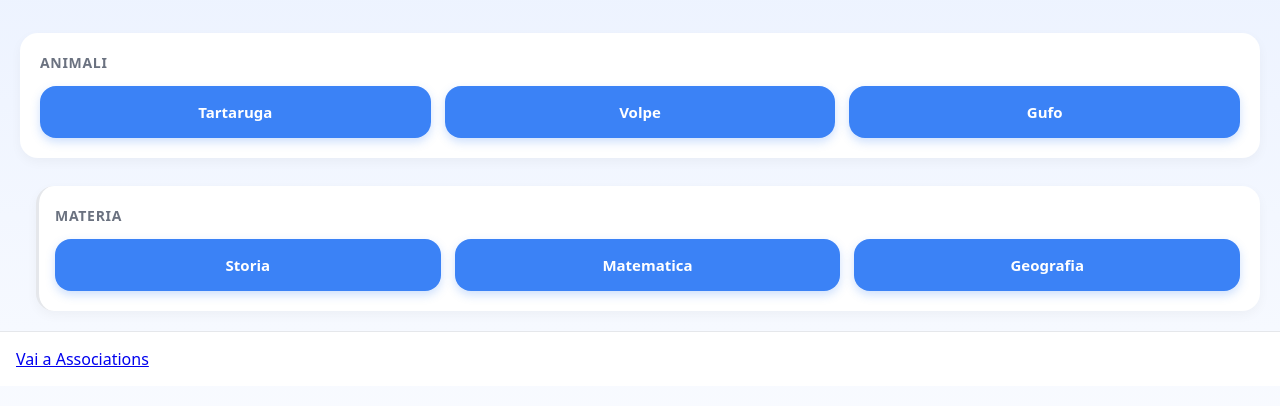
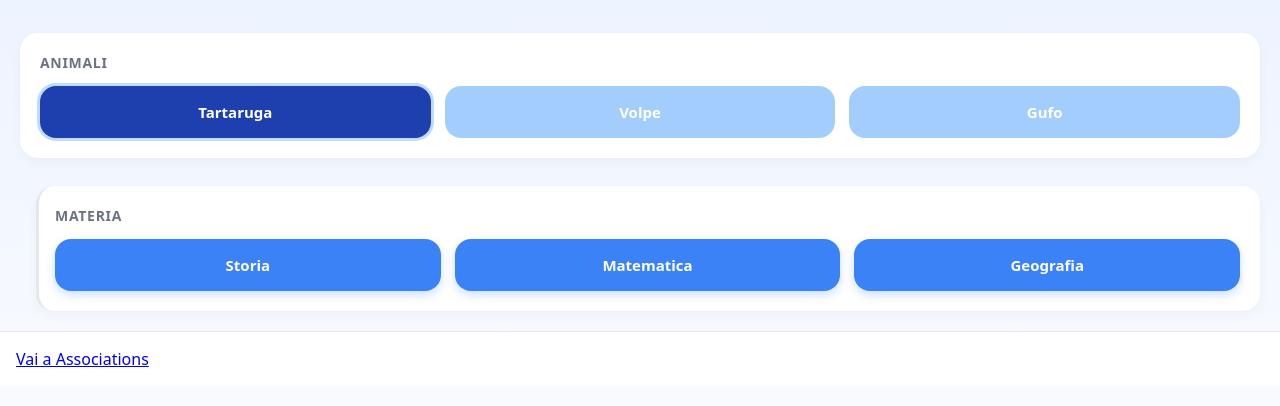
Before and after one commit to IvanPerletti/MindUp, a plain HTML site: page index.html in a window 1280 px wide. Both pictures are taken after a click on the button "Tartaruga". Shown: the part 126-532 px from the top of the page. Drawn offline with Linux system fonts and the light colour scheme.

Commit message:
new main layout - highlighted current tree view item

```diff
--- a/main.css
+++ b/main.css
@@ -82,6 +82,7 @@ button {
   box-shadow: 0 4px 10px rgba(59,130,246,0.25);
 }
 
+
 button:active {
   transform: scale(0.97);
 }
@@ -129,3 +130,18 @@ button:disabled {
 .hidden {
   display: none;
 }
+/* =========================
+   STATO SELEZIONATO
+   ========================= */
+
+button.is-selected {
+  background: #1e40af;               /* blu più profondo */
+  box-shadow: 0 0 0 3px #bfdbfe;      /* outline chiaro */
+}
+
+/* per livelli non attivi ma già superati */
+button.is-dimmed {
+  background: #93c5fd;
+  box-shadow: none;
+  opacity: 0.85;
+}
--- a/main.js
+++ b/main.js
@@ -24,6 +24,7 @@ async function bootstrap() {
 
 bootstrap();
 
+
 // =========================
 // RENDER FLOW
 // =========================
@@ -35,16 +36,22 @@ function renderAnimals() {
   for (const [id, a] of Object.entries(contentIndex.animals)) {
     const btn = document.createElement("button");
     btn.textContent = a.label;
+
     btn.onclick = () => {
+      selectButton("animals", btn);
+
       state.animal = id;
       state.subject = null;
       state.topic = null;
+
       hideFrom("subjects-section");
       renderSubjects();
     };
+
     el.appendChild(btn);
   }
 }
+
 
 function renderSubjects() {
   const el = document.getElementById("subjects");
@@ -54,15 +61,21 @@ function renderSubjects() {
   for (const [id, s] of Object.entries(contentIndex.subjects)) {
     const btn = document.createElement("button");
     btn.textContent = s.label;
+
     btn.onclick = () => {
+      selectButton("subjects", btn);
+
       state.subject = id;
       state.topic = null;
+
       hideFrom("topics-section");
       renderTopics();
     };
+
     el.appendChild(btn);
   }
 }
+
 
 function renderTopics() {
   const el = document.getElementById("topics");
@@ -73,15 +86,20 @@ function renderTopics() {
     if (t.animal === state.animal && t.subject === state.subject) {
       const btn = document.createElement("button");
       btn.textContent = t.label;
+
       btn.onclick = async () => {
+        selectButton("topics", btn);
+
         state.topic = id;
         await loadTopic(id);
         renderCapabilities();
       };
+
       el.appendChild(btn);
     }
   }
 }
+
 
 // =========================
 // TOPIC HANDLING
@@ -142,3 +160,18 @@ function hideFrom(id) {
     document.getElementById(sections[i]).classList.add("hidden");
   }
 }
+
+// =========================
+// SELECTION STATE
+// =========================
+
+function selectButton(containerId, btn) {
+  const container = document.getElementById(containerId);
+  container.querySelectorAll("button").forEach(b => {
+    b.classList.remove("is-selected");
+    b.classList.add("is-dimmed");
+  });
+
+  btn.classList.remove("is-dimmed");
+  btn.classList.add("is-selected");
+}
```
